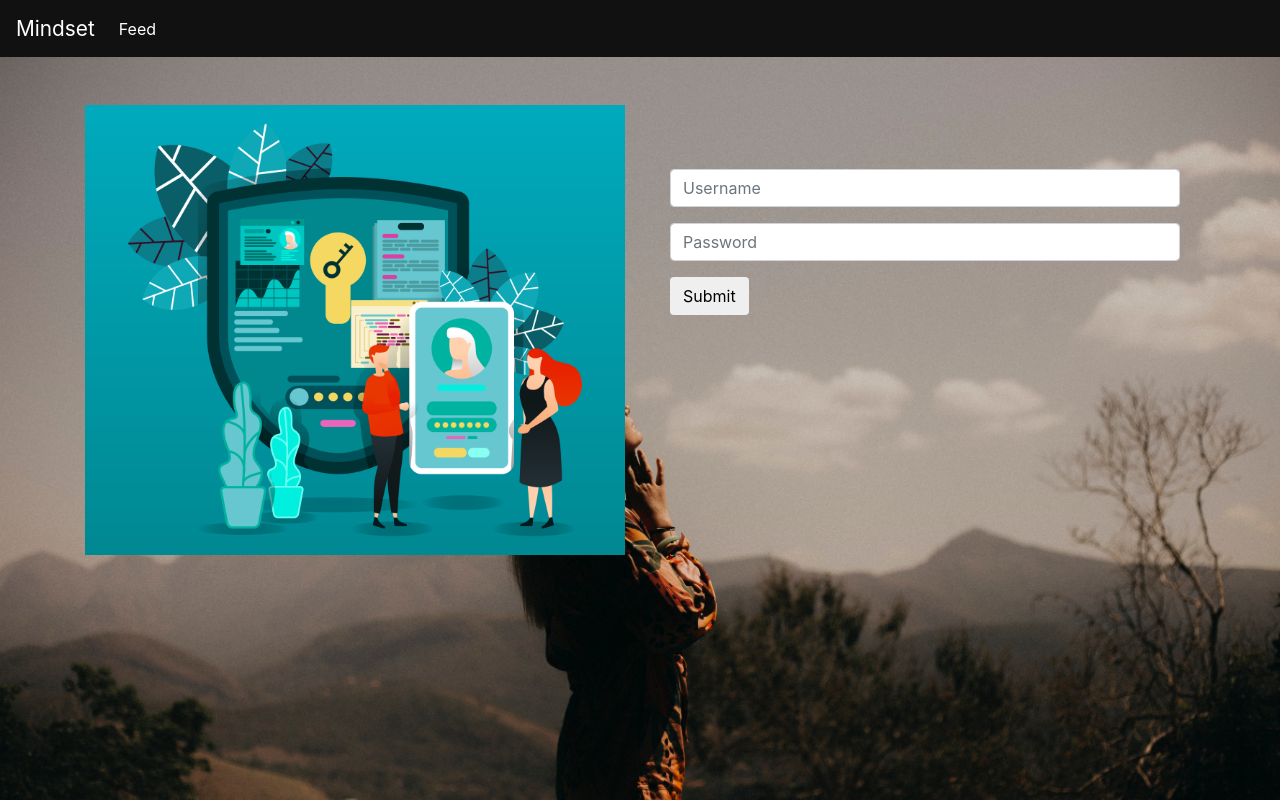
After one commit to steelthedev/sharemind, a Django app: page /accounts/login in a window 1280 px wide. The commit adds this page. Run offline with Django 3.2, Linux system fonts and the light colour scheme; some libraries are stand-ins or nearby versions.

Commit message:
Created User

```diff
--- /dev/null
+++ b/accounts/admin.py
@@ -0,0 +1,3 @@
+from django.contrib import admin
+
+# Register your models here.
--- /dev/null
+++ b/accounts/apps.py
@@ -0,0 +1,6 @@
+from django.apps import AppConfig
+
+
+class AccountsConfig(AppConfig):
+    default_auto_field = 'django.db.models.BigAutoField'
+    name = 'accounts'
--- /dev/null
+++ b/accounts/templates/accounts/login.html
@@ -0,0 +1,40 @@
+{% extends 'layout.html' %}
+
+{% load static %}
+
+{% block content %}
+
+<section class="login">
+    <div class="container">
+        <div class="row justify-content-center">
+            <div class="col-md-7 col-lg-6 mt-5 overlay-g">
+                <img src="{% static 'img/login.jpg' %}" alt="login" width="100%">
+            </div>
+
+            <div class="col-md-5 col-lg-6 mt-5 pt-5">
+                <form action="{% url 'accounts:login' %}" method="post">
+                    {% csrf_token %}
+                    <div class="col-md-12 mt-3">
+                        <div class="form-group">
+                            <input type="text" class="form-control shadow-none" name="username" placeholder="Username">
+                        </div>
+                    </div>
+
+                    <div class="col-md-12 mt-3 ">
+                        <div class="form-group">
+                            <input type="password" class="form-control shadow-none" name="pwd2" placeholder="Password">
+                        </div>
+                    </div>
+                    <div class="col-md-12 mt-3 ">
+                      <button class="submit-btn btn btn-outline-white " type="submit">Submit</button>
+                    </div>
+                </form>
+            </div>
+
+        </div>
+    </div>
+</section>
+
+
+
+{% endblock %}
--- /dev/null
+++ b/accounts/tests.py
@@ -0,0 +1,3 @@
+from django.test import TestCase
+
+# Create your tests here.
--- /dev/null
+++ b/accounts/urls.py
@@ -0,0 +1,12 @@
+from django.conf.urls import include
+from django.contrib import admin
+from django.urls import path
+from . import views
+
+app_name="accounts"
+urlpatterns = [
+    path('signup', views.create_user, name="signup"),
+    path('login', views.login_user, name="login"),
+    path('forgotpwd', views.Forgotten_password , name="f_pwd"),
+
+]
--- /dev/null
+++ b/accounts/views.py
@@ -0,0 +1,86 @@
+from django.shortcuts import redirect, render
+from django.contrib.auth.models import User
+from django.contrib import messages
+from django.contrib.auth.hashers import make_password, check_password
+from django.contrib.auth import authenticate, login, logout
+from random import randint
+from django.core.mail import send_mail
+
+
+
+# Create your views here.
+
+
+
+
+def create_user(request):
+    if request.method == "POST":
+        username = request.POST["username"]
+        email = request.POST["email"]
+        pwd1 = request.POST["pwd1"]
+        pwd2 = request.POST["pwd2"]
+
+        if username and pwd1 and pwd2:
+            user_fetch = User.objects.filter(username=username)
+            if user_fetch.exists():
+                messages.info(request, "Username Already Exists")
+                return redirect('accounts:signup')
+            else:
+                if pwd1 != pwd2:
+                    messages.info(request, "Passwords Must match")
+                    return redirect('accounts:signup')
+                else:
+                    User.objects.create(username=username , email=email, password = make_password(pwd2))
+                    messages.info(request, "You have Successfully Registered")
+                    return redirect('home')
+        else:
+            None
+    return render(request, 'accounts/signup.html' )
+
+
+def login_user(request):
+    if request.method == "POST":
+        username = request.POST["username"]
+        pwd = request.POST["pwd2"]
+        if username and pwd:
+            user_fetch = User.objects.get(username = username)
+            if user_fetch:
+                check_pwd = check_password(pwd , user_fetch.password)
+                if not check_pwd:
+                    messages.info(request, "Incorrect Passworrd Boss")
+                    return redirect('accounts:login')
+                else:
+                    user = authenticate(request, username = username , password = pwd)
+                    if user is not None:
+                        login(request, user)
+                        return redirect('home')
+                    else:
+                        messages.info(request, "An Error Occured, Check details Again")
+                        return redirect('accounts:login')
+            else:
+                messages.info(request, "User Does Not Exist")
+                return redirect('accounts:login')
+        else:
+            messages.info(request, "Username and Password Cannot be Empty ")
+            return redirect('accounts:login')
+    return render(request, 'accounts/login.html')
+
+
+
+def Forgotten_password(request):
+    if request.method == "POST":
+        username = request.POST["username"]
+        if username:
+            user_fetch = User.objects.get(username = username)
+
+            if user_fetch:
+                email = user_fetch.email
+                token_generate = randint(0,20)
+                to_email= [email]
+                message= "Your reset token token is"
+                subject = "Forgot Password"
+                send_mail(subject, message , 'akinwumikaliyanu@gmail.com' ,to_email ,  fail_silently=False,)
+                messages.success(request, "Email Successfully Sent, check your mailbox for the token")
+        else:
+            None
+    return render(request, 'accounts/forgotpwd.html')
--- a/assets/css/main.css
+++ b/assets/css/main.css
@@ -149,3 +149,11 @@ body{
 .nav-link:hover{
   color: #ffffff;
 }
+
+
+
+
+.user form .form-control{
+  padding: 10px;
+  margin: 3px;
+}
--- a/experience/urls.py
+++ b/experience/urls.py
@@ -19,5 +19,6 @@ from django.urls import path
 
 urlpatterns = [
     path('admin/', admin.site.urls),
-    path('', include('app.urls'))
+    path('', include('app.urls')),
+    path('accounts/', include('accounts.urls'))
 ]
```
Also changed, not shown: accounts/models.py (added, +12 -0 lines), accounts/templates/accounts/forgotpwd.html (added, +31 -0 lines), accounts/templates/accounts/signup.html (added, +53 -0 lines), experience/settings.py (+12 -1 lines), accounts/__init__.py (added), accounts/migrations/0001_initial.py (added), accounts/migrations/__init__.py (added), assets/img/login.jpg (added), db.sqlite3.
